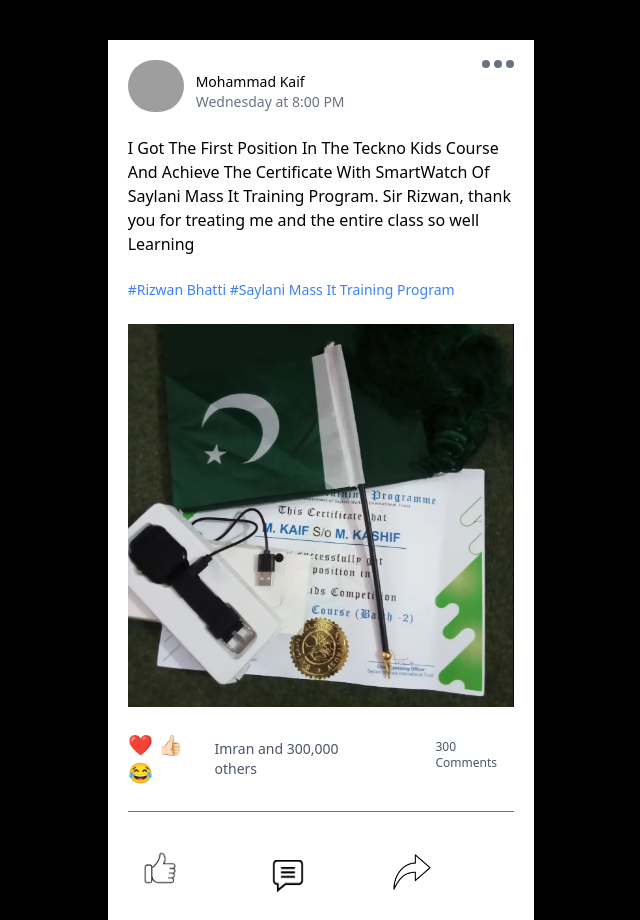
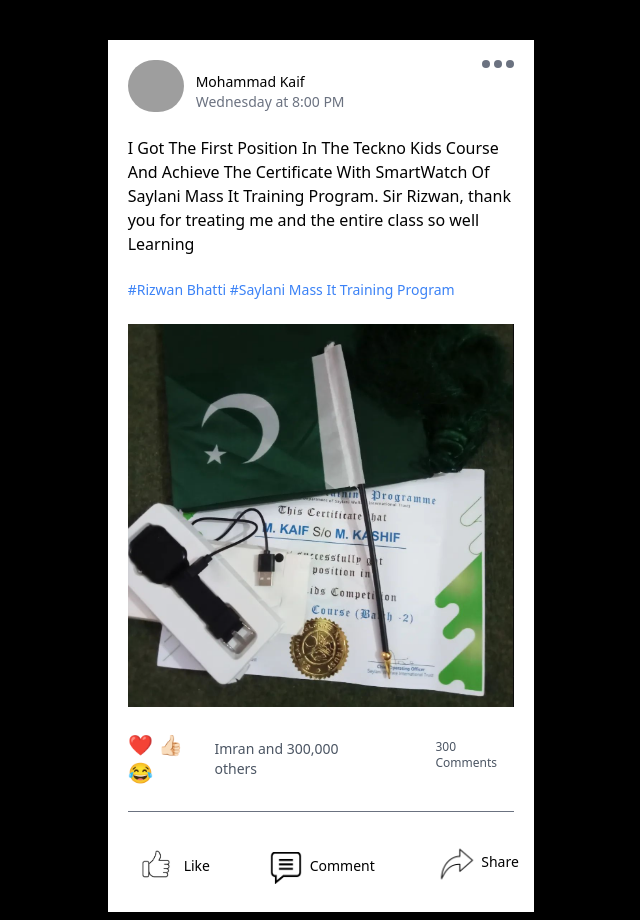
Before and after one commit to MKAIF5/ReactJs-Meta-Post-With-Tailwand, a React (Vite) app in the folder ReactJs-Meta-Post/: page / in a window 1280 px wide. Shown: the whole page, without its empty margins (319-959 px from the left). Built offline with nearby package versions, Linux system fonts and the light colour scheme; grey boxes are pictures that could not be loaded.

Commit message:
100% Work Completed

```diff
--- a/ReactJs-Meta-Post/src/App.jsx
+++ b/ReactJs-Meta-Post/src/App.jsx
@@ -27,12 +27,17 @@
         <br />
         <div className="paragraph">
           <p className="text-black">
-            I Got The First Position In The Teckno Kids Course And Achieve The Certificate With SmartWatch Of Saylani Mass It
-            Training Program.  <span>
-            Sir Rizwan, thank you for treating me and the entire class so well Learning</span>
+            I Got The First Position In The Teckno Kids Course And Achieve The
+            Certificate With SmartWatch Of Saylani Mass It Training Program.{" "}
+            <span>
+              Sir Rizwan, thank you for treating me and the entire class so well
+              Learning
+            </span>
           </p>
           <br />
-          <p className="text-sm text-blue-500">#Rizwan Bhatti  #Saylani Mass It Training Program</p>
+          <p className="text-sm text-blue-500">
+            #Rizwan Bhatti #Saylani Mass It Training Program
+          </p>
         </div>
         <br />
         <div>
@@ -42,7 +47,9 @@
         <div className="flex gap-16">
           <div className="flex gap-2">
             <p className="text-xl">❤️ 👍🏻 😂</p>
-         <p className=" text-gray-600 text-sm mt-2">Imran and 300,000 others</p>
+            <p className=" text-gray-600 text-sm mt-2">
+              Imran and 300,000 others
+            </p>
           </div>
           <div className="right">
             <p className=" text-gray-600 text-xs mt-2">300 Comments</p>
@@ -51,15 +58,22 @@
         <br />
         <hr className="border-gray-500" />
         <br />
-      <div className="flex gap-20">
-        <div className="like">
-          <img className="w-16 h-16" src="../assets/like.jpg" alt="" />
+        <div className="flex gap-16">
+          <div className="flex">
+            <img className="w-14 h-14" src="../assets/like.jpg" alt="" />
+            <p className="mt-5 text-sm">Like</p>
           </div>
-        <div className="mt-6">
+          <div className="mt-4 flex gap-2">
             <img className="w-8 h-8" src="../assets/comment.png" alt="" />
+            <p className=" mt-1 text-sm">Comment</p>
           </div>
-        <div className="mt-2">
-          <img className="w-14 h-14" src="../assets/2295247-200.png" alt="" />
+          <div className="flex">
+            <img
+              className="w-12 h-12 mt-1"
+              src="../assets/2295247-200.png"
+              alt=""
+            />
+            <p className="mt-4 text-sm">Share</p>
           </div>
         </div>
       </div>
```
Also changed, not shown: ReactJs-Meta-Post/src/main.jsx (line endings or trailing spaces). Lines whose indentation alone changed are shown as unchanged.
